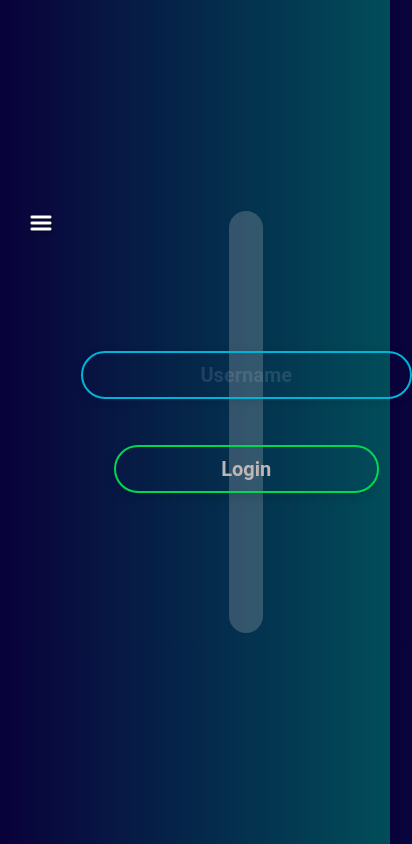
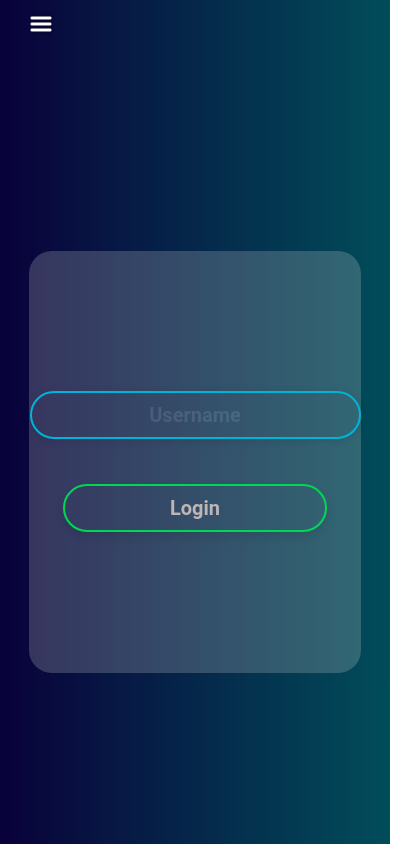
Before and after one commit to Smoothtalk/ani-sync, a React (Vite) app in the folder Frontend/: page / in a window 390 px wide. Shown: the whole page, 412 px wide, since content can reach past the window. Built offline with nearby package versions, Linux system fonts and the light colour scheme; sample sign-in values are in the browser's storage.

Commit message:
cleanup mobile css viewing

```diff
--- a/Frontend/src/components/css/login.module.css
+++ b/Frontend/src/components/css/login.module.css
@@ -69,6 +69,11 @@
 
 /* Media queries for screens smaller than 1300px */
 @media screen and (max-width: 1300px) {
+  .loginDiv {
+    width: 100%;
+    margin-top: 25vh;
+    margin-left: 0vw;
+  }
   .login-form {
     width: 100%; /* Adjust the form width */
   }
--- a/Frontend/src/components/css/logout.module.css
+++ b/Frontend/src/components/css/logout.module.css
@@ -25,16 +25,16 @@
 
 /* Media queries for screens smaller than 1300px */
 @media screen and (max-width: 1300px) {
-  .logout-form {
-    width: 100%; /* Adjust the form width */
+  .logoutSubmitButton {
+    font-size: 15px;
+    padding: 10px;
   }
 }
 
 /* Media queries for screens smaller than 800px */
 @media screen and (max-width: 800px) {
-  .logout-form {
-    display: flex;
-    flex-direction: column;
-    gap: 10px; /* Space between input and button */
+  .logoutSubmitButton {
+    font-size: 10px;
+    padding: 5px;
   }
 }
--- a/Frontend/src/components/css/navbar.module.css
+++ b/Frontend/src/components/css/navbar.module.css
@@ -1,9 +1,5 @@
 .navBarDiv {
   float: left;
-  width: 200px;
-}
-
-.navBarDiv {
 }
 
 .navBarButton {
@@ -18,3 +14,17 @@
   height: 24px;
   background: linear-gradient(to right, #08073c, #08083d); /* Add gradient */
 }
+
+/* Media queries for screens smaller than 1300px */
+@media screen and (max-width: 1300px) {
+  .navBarDiv {
+    float: none;
+  }
+}
+
+/* Media queries for screens smaller than 800px */
+@media screen and (max-width: 800px) {
+  .navBarDiv {
+    float: none;
+  }
+}
```
